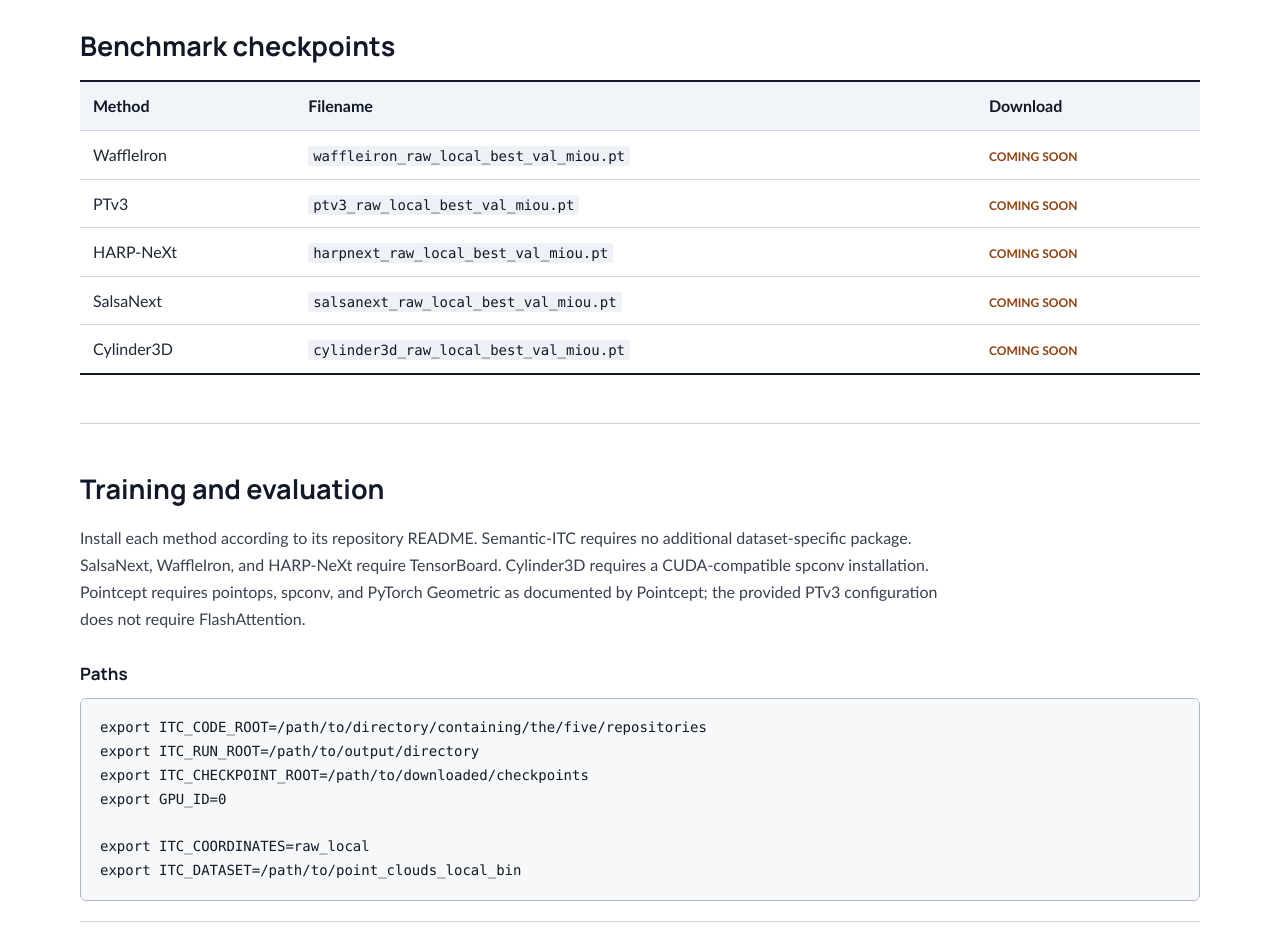
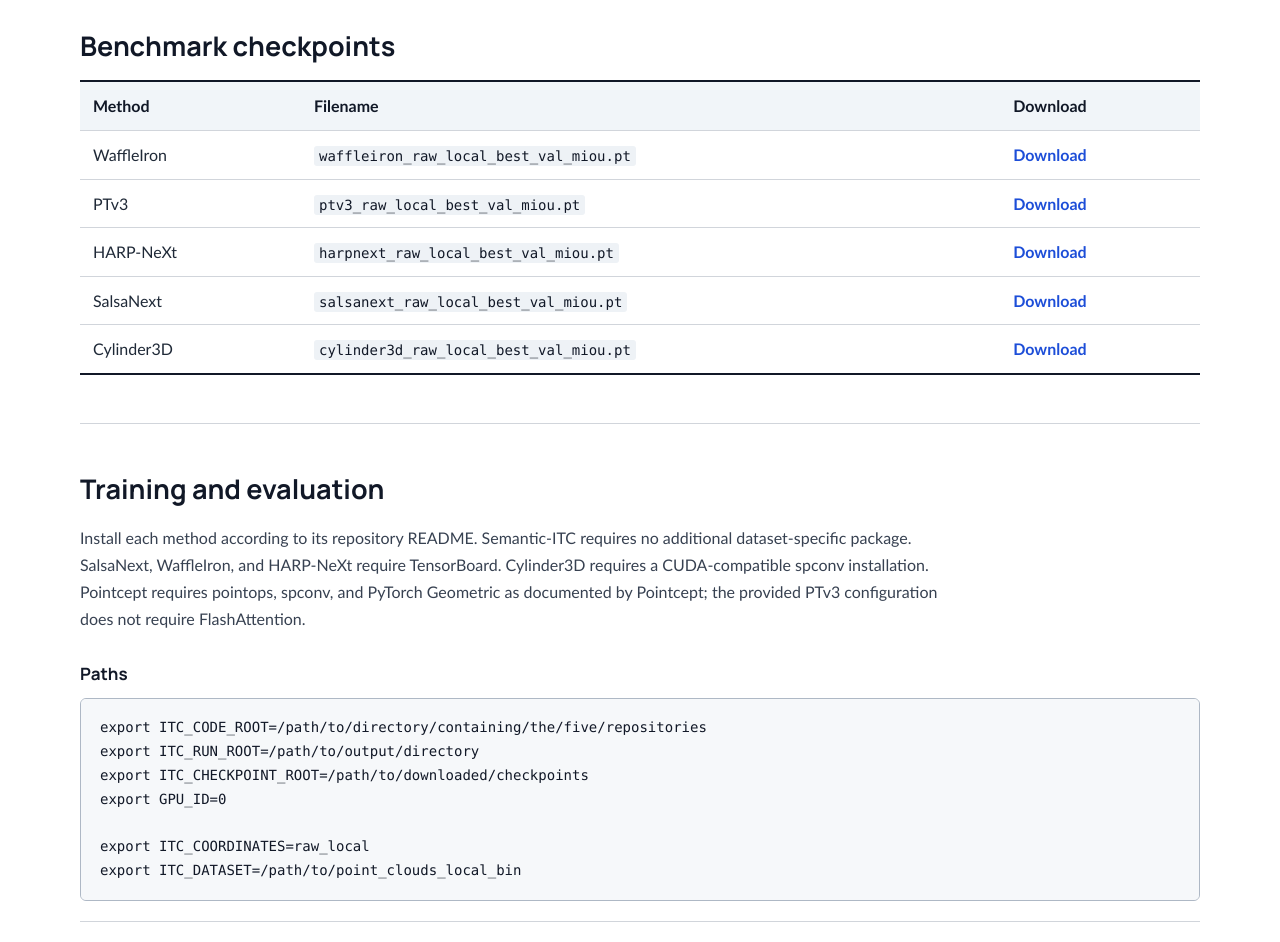
Before and after one commit to haiyang2022/Semantic-ITC, a plain HTML site: page getting-started.html in a window 1280 px wide. Shown: the part 3480-4422 px from the top of the page. Drawn offline with Linux system fonts and the light colour scheme.

Commit message:
Link the five released Semantic-ITC benchmark checkpoints

```diff
--- a/getting-started.html
+++ b/getting-started.html
@@ -300,11 +300,11 @@ labels = points["label"]</code></pre></div>
                 <table class="docs-table">
                     <thead><tr><th>Method</th><th>Filename</th><th>Download</th></tr></thead>
                     <tbody>
-                        <tr><td>WaffleIron</td><td><code>waffleiron_raw_local_best_val_miou.pt</code></td><td><span class="status-pending">Coming soon</span></td></tr>
-                        <tr><td>PTv3</td><td><code>ptv3_raw_local_best_val_miou.pt</code></td><td><span class="status-pending">Coming soon</span></td></tr>
-                        <tr><td>HARP-NeXt</td><td><code>harpnext_raw_local_best_val_miou.pt</code></td><td><span class="status-pending">Coming soon</span></td></tr>
-                        <tr><td>SalsaNext</td><td><code>salsanext_raw_local_best_val_miou.pt</code></td><td><span class="status-pending">Coming soon</span></td></tr>
-                        <tr><td>Cylinder3D</td><td><code>cylinder3d_raw_local_best_val_miou.pt</code></td><td><span class="status-pending">Coming soon</span></td></tr>
+                        <tr><td>WaffleIron</td><td><code>waffleiron_raw_local_best_val_miou.pt</code></td><td><a href="https://github.com/haiyang2022/Semantic-ITC/releases/download/benchmark-v1/waffleiron_raw_local_best_val_miou.pt">Download</a></td></tr>
+                        <tr><td>PTv3</td><td><code>ptv3_raw_local_best_val_miou.pt</code></td><td><a href="https://github.com/haiyang2022/Semantic-ITC/releases/download/benchmark-v1/ptv3_raw_local_best_val_miou.pt">Download</a></td></tr>
+                        <tr><td>HARP-NeXt</td><td><code>harpnext_raw_local_best_val_miou.pt</code></td><td><a href="https://github.com/haiyang2022/Semantic-ITC/releases/download/benchmark-v1/harpnext_raw_local_best_val_miou.pt">Download</a></td></tr>
+                        <tr><td>SalsaNext</td><td><code>salsanext_raw_local_best_val_miou.pt</code></td><td><a href="https://github.com/haiyang2022/Semantic-ITC/releases/download/benchmark-v1/salsanext_raw_local_best_val_miou.pt">Download</a></td></tr>
+                        <tr><td>Cylinder3D</td><td><code>cylinder3d_raw_local_best_val_miou.pt</code></td><td><a href="https://github.com/haiyang2022/Semantic-ITC/releases/download/benchmark-v1/cylinder3d_raw_local_best_val_miou.pt">Download</a></td></tr>
                     </tbody>
                 </table>
             </div>
```
